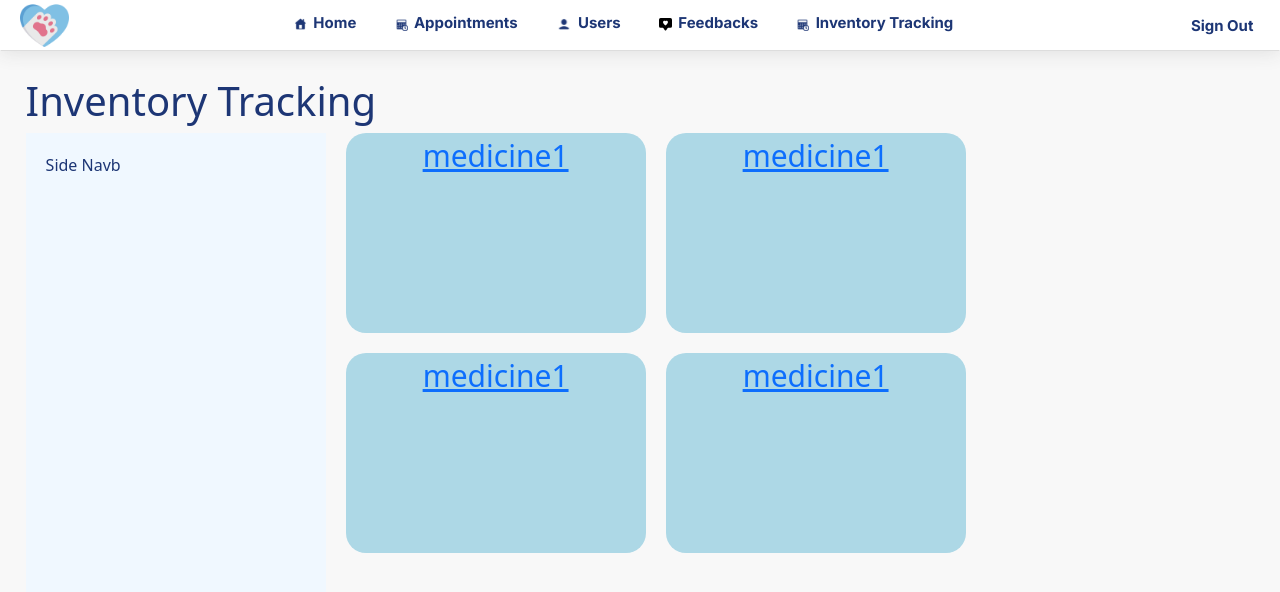
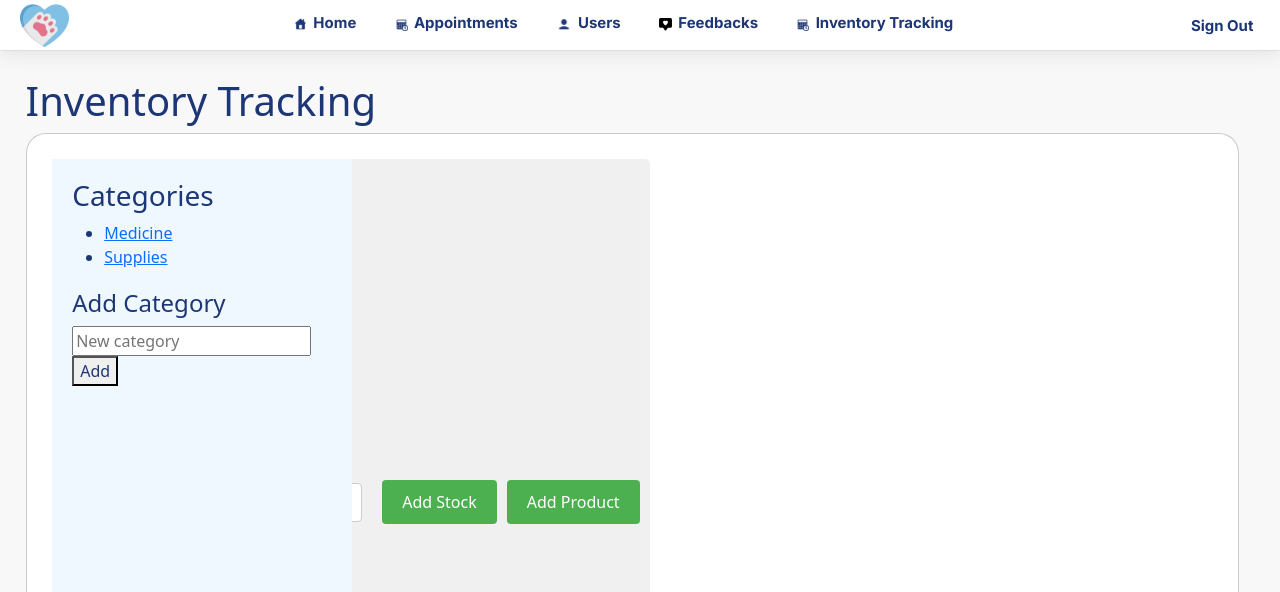
Before and after one commit to Tauri-23/AravelosPetClinic, a React (Vite) app in the folder react/: page /AdminIndex/InventoryTracking in a window 1280 px wide. Shown: the top 592 px of the page. Built offline with nearby package versions, Linux system fonts and the light colour scheme; a web font is replaced by a local one.

Commit message:
update
update

```diff
--- a/react/src/assets/css/app.css
+++ b/react/src/assets/css/app.css
@@ -78,7 +78,7 @@
 }
 .small-form{
  background-color: white;
- width:40vw;
+
  border-radius:20px;
  border:1px solid rgb(144, 144, 144, 0.48);
  padding: 2vw;
--- a/react/src/assets/css/inventorytracking.css
+++ b/react/src/assets/css/inventorytracking.css
@@ -12,3 +12,34 @@
     text-align: center;
     border-radius: 20px;
 }
+.navbar {
+    display: flex;
+    justify-content: space-between;
+    align-items: center;
+    background-color: #f4f4f9;
+    padding: 10px;
+    margin-bottom: 20px;
+    border-bottom: 1px solid #ccc;
+  }
+
+  .search-bar {
+    width: 300px;
+    padding: 8px;
+    font-size: 14px;
+    border: 1px solid #ccc;
+    border-radius: 4px;
+  }
+
+  .action-button {
+    background-color: #4CAF50;
+    color: white;
+    padding: 10px 20px;
+    margin-left: 10px;
+    border: none;
+    border-radius: 4px;
+    cursor: pointer;
+  }
+
+  .action-button:hover {
+    background-color: #45a049;
+  }
--- /dev/null
+++ b/react/src/components/content.jsx
@@ -0,0 +1,11 @@
+// src/services/inventoryservices.jsx
+export const fetchCategoryData = (category) => {
+    return new Promise((resolve) => {
+      setTimeout(() => {
+        resolve([
+          { id: 1, name: `${category} item 1` },
+          { id: 2, name: `${category} item 2` },
+        ]);
+      }, 1000);
+    });
+  };
--- /dev/null
+++ b/react/src/components/inventorydisplay.jsx
@@ -0,0 +1,29 @@
+import React, { useEffect, useState } from "react";
+import { useParams } from "react-router-dom";
+import { fetchCategoryData } from "../components/content.jsx"; // Ensure the path is correct
+
+const InventoryDisplay = ({ category }) => {
+  const [items, setItems] = useState([]);
+  const { category: paramCategory } = useParams();
+
+  useEffect(() => {
+    const fetchData = async () => {
+      const data = await fetchCategoryData(category || paramCategory);
+      setItems(data);
+    };
+    fetchData();
+  }, [category, paramCategory]);
+
+  return (
+    <div>
+      <h2>{category || paramCategory} Items</h2>
+      <div>
+        {items.map((item) => (
+          <div key={item.id}>{item.name}</div>
+        ))}
+      </div>
+    </div>
+  );
+};
+
+export default InventoryDisplay;
--- a/react/src/views/Admin/inventorytracking.jsx
+++ b/react/src/views/Admin/inventorytracking.jsx
@@ -1,38 +1,89 @@
-import React, { useEffect, useRef, useState } from 'react'
+import React, { useState } from 'react';
 import "../../assets/css/inventorytracking.css";
 import "../../assets/css/app.css";
-import { useOutletContext } from 'react-router-dom';
-import InventoryBox from '../../components/inventory_box';
-import { fetchAllMedicines } from '../../services/InventoryServices';
-
+import { NavLink, Routes, Route, useNavigate } from 'react-router-dom';
+import InventoryDisplay from "../../components/inventorydisplay.jsx"; // Corrected import
 
 export default function AdminInventoryTracking() {
-  const [meds, setMeds] = useState(null)
+  const [categories, setCategories] = useState([
+    { name: 'Medicine', path: 'medicine' },
+    { name: 'Supplies', path: 'supplies' }
+  ]);
+  const [newCategory, setNewCategory] = useState('');
+  const [searchQuery, setSearchQuery] = useState('');
+  const navigate = useNavigate();
 
- return(
+  const handleAddCategory = () => {
+    if (newCategory.trim()) {
+      const newCategoryObj = { name: newCategory, path: newCategory.toLowerCase() };
+      setCategories([...categories, newCategoryObj]);
+      setNewCategory('');
+      navigate(`/inventory/${newCategoryObj.path}`);
+    }
+  };
+
+  const handleSearch = (e) => {
+    setSearchQuery(e.target.value);
+    // Implement filtering functionality if needed
+  };
+
+  return (
     <div className='page'>
-        <div className=' inventory-tracking gen-margin'>
-            <h1>Inventory Tracking</h1>
+      <div className='inventory-tracking gen-margin'>
+        <h1>Inventory Tracking</h1>
 
-            <div className="d-flex" style={{gap: 80}}>
-                <div style={{width: "300px", height: "100vh", background: "aliceblue", padding: 20, position: "fixed"}}>
-                Side Navb
-                </div>
+        <div className="d-flex small-form" style={{ gap: 80 }}>
+          {/* Navbar with Search and Action Buttons */}
+          <div className="navbar" style={{ marginBottom: '20px', backgroundColor: '#f0f0f0', padding: '10px', borderRadius: '5px' }}>
+            <input
+              type="text"
+              placeholder="Search inventory..."
+              value={searchQuery}
+              onChange={handleSearch}
+              className="search-bar"
+              style={{ width: '300px', padding: '8px', marginRight: '10px' }}
+            />
+            <button className="action-button">Add Stock</button>
+            <button className="action-button">Add Product</button>
+          </div>
 
-                {/* Content */}
-                <div className='admin-inventory-contents'>
-                <InventoryBox link={"/AdminIndex"}/>
-                <InventoryBox link={"/AdminIndex"}/>
-                <InventoryBox link={"/AdminIndex"}/>
-                <InventoryBox link={"/AdminIndex"}/>
-                <InventoryBox link={"/AdminIndex"}/>
-                <InventoryBox link={"/AdminIndex"}/>
-                <InventoryBox link={"/AdminIndex"}/>
+          <div style={{ width: "300px", height: "100vh", background: "aliceblue", padding: 20, position: "fixed" }}>
+            <h3>Categories</h3>
+            <ul>
+              {categories.map((category) => (
+                <li key={category.path}>
+                  <NavLink to={`/inventory/${category.path}`} activeClassName="active">
+                    {category.name}
+                  </NavLink>
+                </li>
+              ))}
+            </ul>
 
-                </div>
+            <div style={{ marginTop: 20 }}>
+              <h4>Add Category</h4>
+              <input
+                type="text"
+                value={newCategory}
+                onChange={(e) => setNewCategory(e.target.value)}
+                placeholder="New category"
+              />
+              <button onClick={handleAddCategory}>Add</button>
             </div>
+          </div>
+
+          <div className='admin-inventory-contents' style={{ marginLeft: "320px" }}>
+            <Routes>
+              {categories.map((category) => (
+                <Route
+                  key={category.path}
+                  path={`/inventory/:category`}
+                  element={<InventoryDisplay category={category.name} />}
+                />
+              ))}
+            </Routes>
+          </div>
         </div>
+      </div>
     </div>
-
-        )
+  );
 }
```
